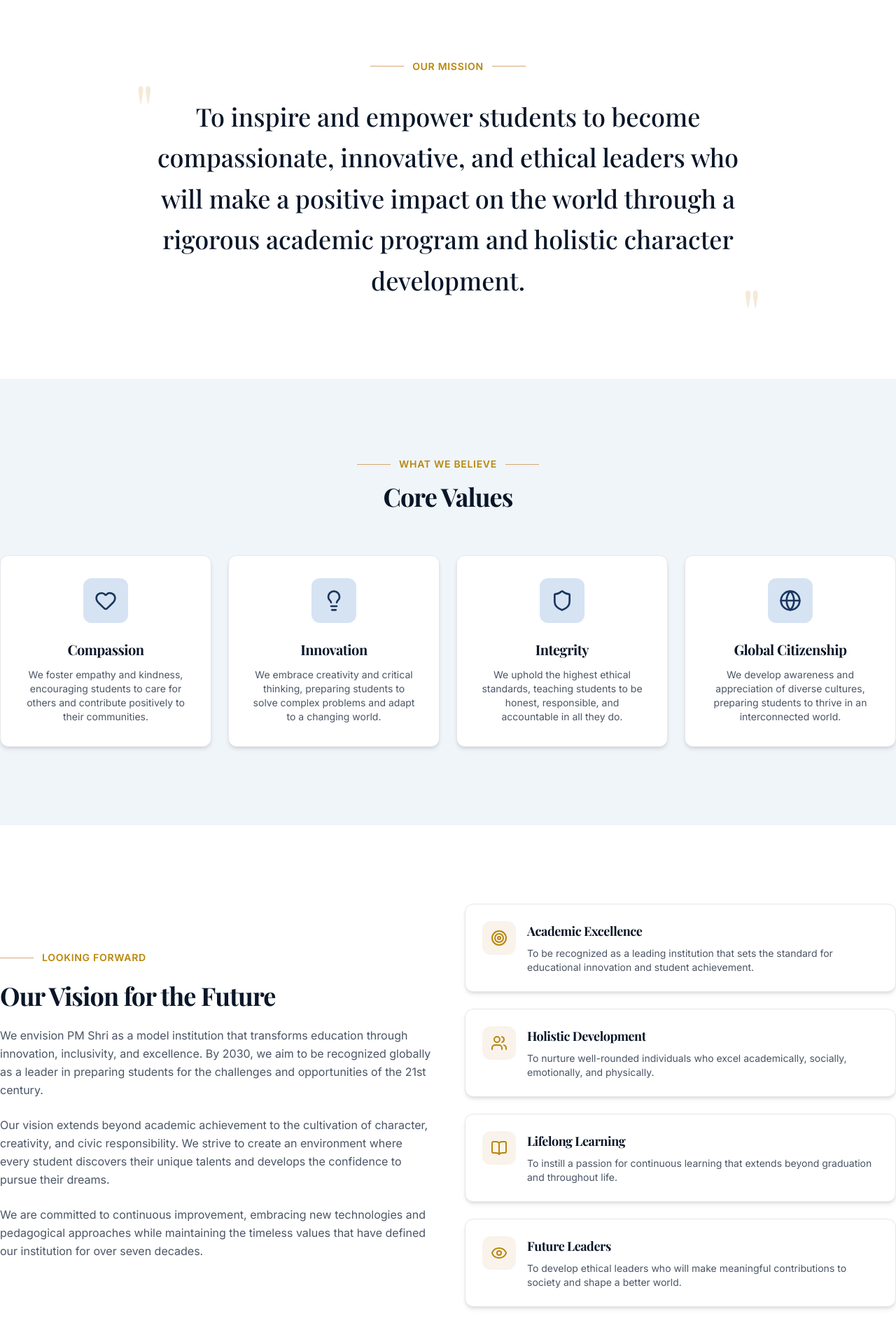
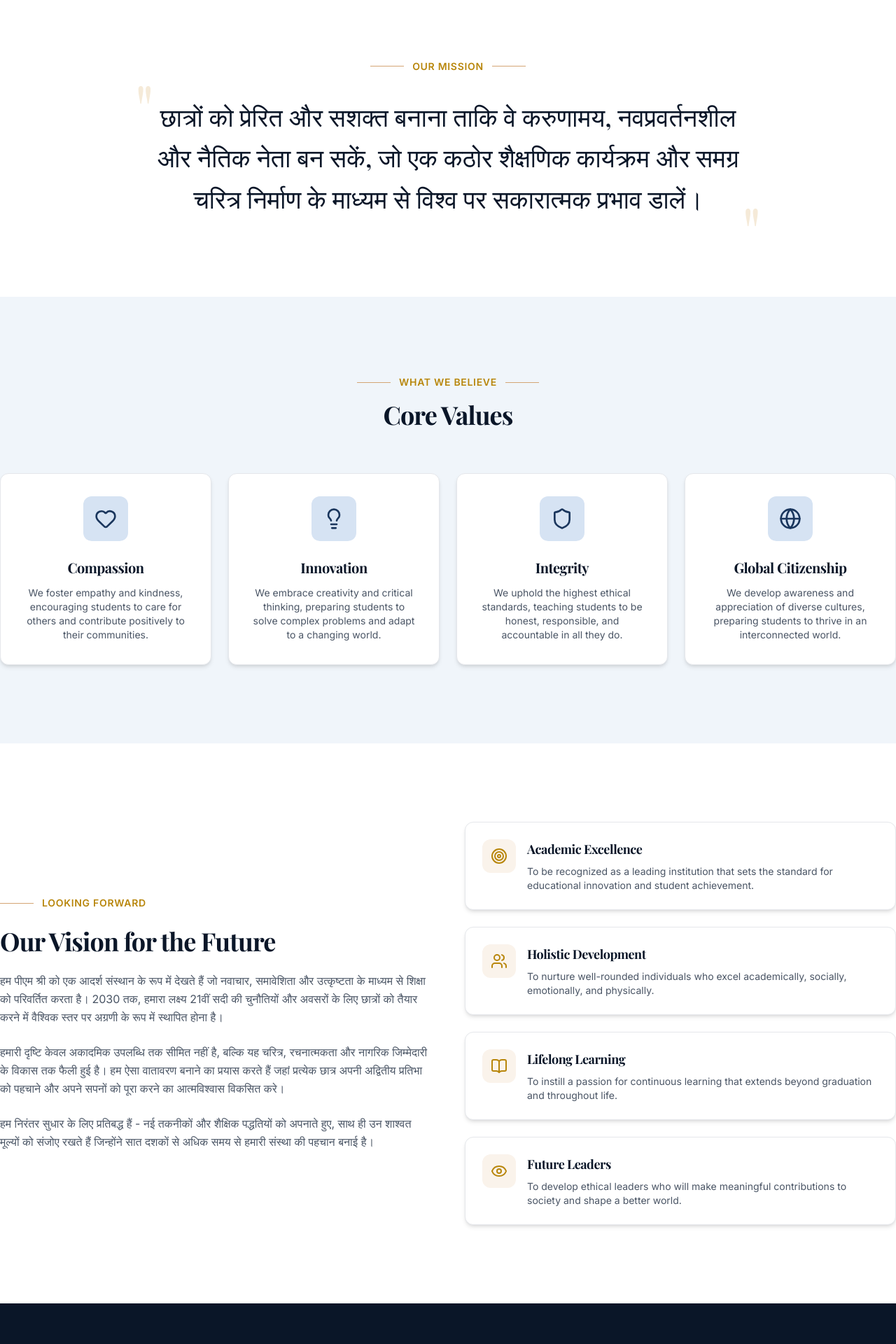
Before and after one commit to Pinky1410/PM_Shri_Govt_Girls, a Next.js app: page /about/mission in a window 1280 px wide. Shown: the part 500-2420 px from the top of the page at 70% size. Built offline with nearby package versions, Linux system fonts and the light colour scheme.

Commit message:
Update page.tsx

```diff
--- a/src/app/about/mission/page.tsx
+++ b/src/app/about/mission/page.tsx
@@ -68,9 +68,7 @@ export default function MissionPage() {
             <blockquote className="relative">
               <span className="absolute -top-8 left-0 text-8xl text-gold-200 font-serif">"</span>
               <p className="font-heading text-3xl md:text-4xl font-medium text-navy-900 leading-relaxed relative z-10 px-8">
-                To inspire and empower students to become compassionate, innovative, and ethical leaders
-                who will make a positive impact on the world through a rigorous academic program and
-                holistic character development.
+                छात्रों को प्रेरित और सशक्त बनाना ताकि वे करुणामय, नवप्रवर्तनशील और नैतिक नेता बन सकें, जो एक कठोर शैक्षणिक कार्यक्रम और समग्र चरित्र निर्माण के माध्यम से विश्व पर सकारात्मक प्रभाव डालें।
               </p>
               <span className="absolute -bottom-16 right-0 text-8xl text-gold-200 font-serif">"</span>
             </blockquote>
@@ -141,19 +139,13 @@ export default function MissionPage() {
                 Our Vision for the Future
               </h2>
               <p className="text-gray-600 leading-relaxed mb-6">
-                We envision PM Shri as a model institution that transforms education through
-                innovation, inclusivity, and excellence. By 2030, we aim to be recognized globally
-                as a leader in preparing students for the challenges and opportunities of the 21st century.
+                हम पीएम श्री को एक आदर्श संस्थान के रूप में देखते हैं जो नवाचार, समावेशिता और उत्कृष्टता के माध्यम से शिक्षा को परिवर्तित करता है। 2030 तक, हमारा लक्ष्य 21वीं सदी की चुनौतियों और अवसरों के लिए छात्रों को तैयार करने में वैश्विक स्तर पर अग्रणी के रूप में स्थापित होना है।
               </p>
               <p className="text-gray-600 leading-relaxed mb-6">
-                Our vision extends beyond academic achievement to the cultivation of character, creativity,
-                and civic responsibility. We strive to create an environment where every student discovers
-                their unique talents and develops the confidence to pursue their dreams.
+                हमारी दृष्टि केवल अकादमिक उपलब्धि तक सीमित नहीं है, बल्कि यह चरित्र, रचनात्मकता और नागरिक जिम्मेदारी के विकास तक फैली हुई है। हम ऐसा वातावरण बनाने का प्रयास करते हैं जहां प्रत्येक छात्र अपनी अद्वितीय प्रतिभा को पहचाने और अपने सपनों को पूरा करने का आत्मविश्वास विकसित करे।
               </p>
               <p className="text-gray-600 leading-relaxed">
-                We are committed to continuous improvement, embracing new technologies and pedagogical
-                approaches while maintaining the timeless values that have defined our institution for
-                over seven decades.
+                हम निरंतर सुधार के लिए प्रतिबद्ध हैं - नई तकनीकों और शैक्षिक पद्धतियों को अपनाते हुए, साथ ही उन शाश्वत मूल्यों को संजोए रखते हैं जिन्होंने सात दशकों से अधिक समय से हमारी संस्था की पहचान बनाई है।
               </p>
             </motion.div>
             <motion.div
@@ -192,7 +184,7 @@ export default function MissionPage() {
             >
               <div className="aspect-[3/4] relative">
                 <Image
-                  src="https://images.unsplash.com/photo-1523050854058-8df90110c9f1?auto=format&fit=crop&w=600&q=80"
+                  src="/images/mission/mission2.jpg"
                   alt="Students learning"
                   fill
                   className="object-cover"
@@ -213,7 +205,7 @@ export default function MissionPage() {
             >
               <div className="aspect-[3/4] relative">
                 <Image
-                  src="https://images.unsplash.com/photo-1497633762265-9d179a990aa6?auto=format&fit=crop&w=600&q=80"
+                  src="/images/mission/mission1.jpg"
                   alt="Collaboration"
                   fill
                   className="object-cover"
@@ -234,7 +226,7 @@ export default function MissionPage() {
             >
               <div className="aspect-[3/4] relative">
                 <Image
-                  src="https://images.unsplash.com/photo-1517457373958-b7bdd4587205?auto=format&fit=crop&w=600&q=80"
+                  src="/images/mission/mission3.jpg"
                   alt="Achievement"
                   fill
                   className="object-cover"
```
